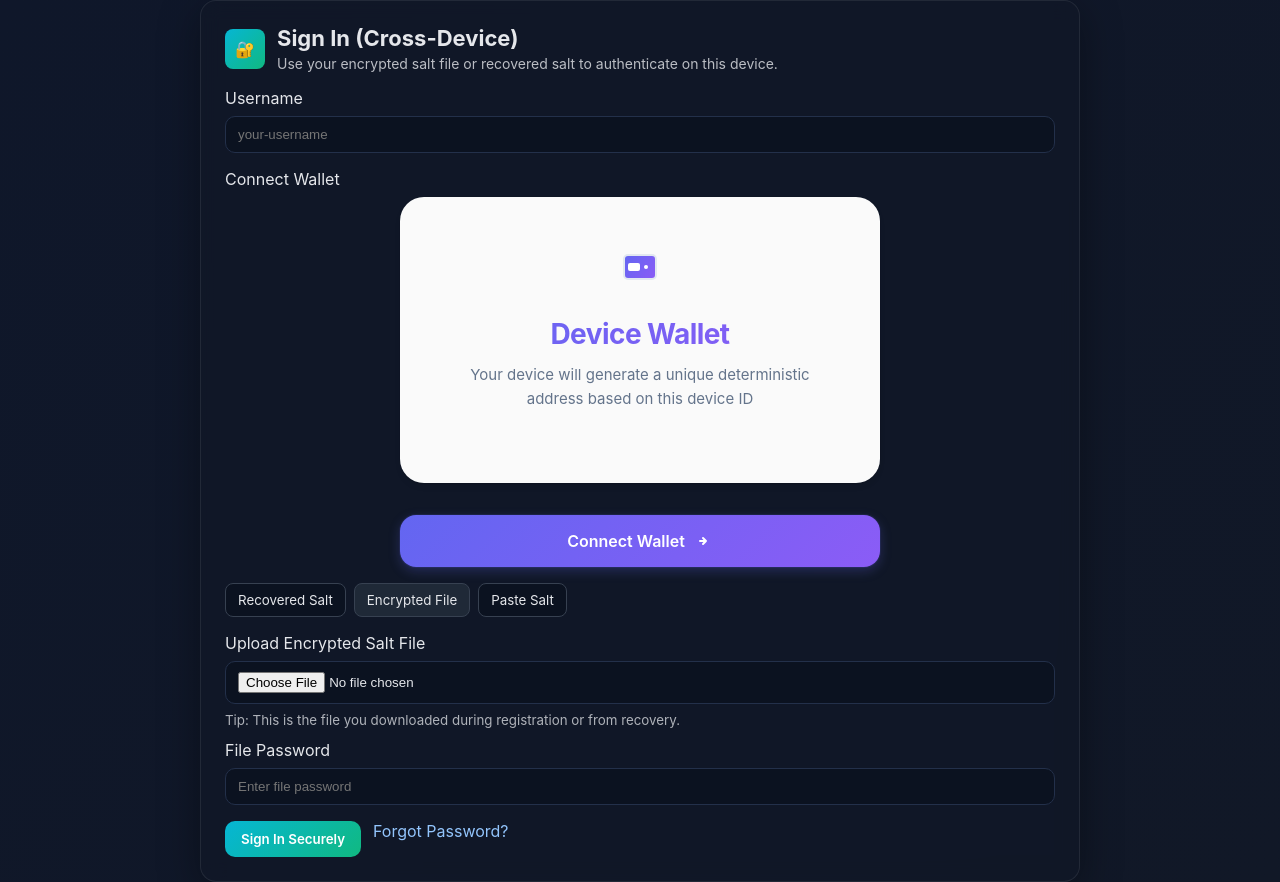
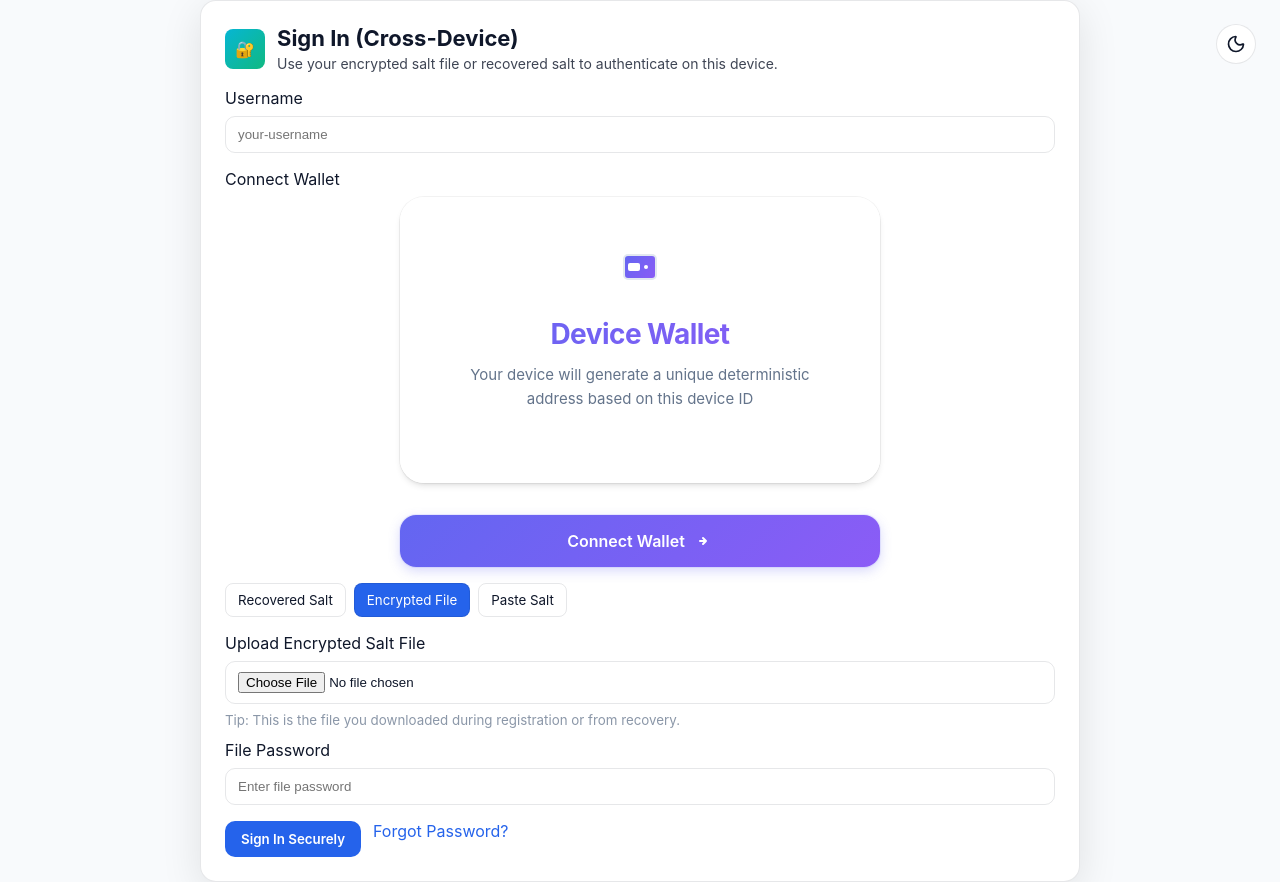
Before and after one commit to mohammadazri/SentriZK-InternalChat, a Next.js app in the folder Frontend/web/: page /signin in a window 1280 px wide. Built offline with nearby package versions, Linux system fonts and the light colour scheme; no server answers.

Commit message:
feat(web): add ThemeToggle and CSS variable support to authentication screens

```diff
--- a/Frontend/web/src/app/login/page.tsx
+++ b/Frontend/web/src/app/login/page.tsx
@@ -7,6 +7,7 @@ import { loginUser } from "@/auth/api";
 import WalletConnector from "@/components/WalletConnector";
 import styles from "./login.module.css";
 import { Lock, Wallet, KeyRound, Check, AlertCircle, LayoutDashboard, Database, Shield, Hexagon } from "lucide-react";
+import { ThemeToggle } from "@/components/theme-toggle";
 
 export default function LoginPage() {
   const [username, setUsername] = useState("");
@@ -202,6 +203,7 @@ export default function LoginPage() {
   if (isCheckingAuth) {
     return (
       <div className={styles.container}>
+        <ThemeToggle />
         <div className={styles.authCheck}>
           <div className={styles.spinner}></div>
           <p>Verifying access...</p>
@@ -214,6 +216,7 @@ export default function LoginPage() {
   if (!isAuthorized) {
     return (
       <div className={styles.container}>
+        <ThemeToggle />
         <div className={styles.accessDenied}>
           <Lock className={styles.lockIcon} color="#94a3b8" />
           <h1>Access Restricted</h1>
@@ -244,6 +247,7 @@ export default function LoginPage() {
 
   return (
     <div className={styles.container}>
+      <ThemeToggle />
       <div className={styles.card}>
         <div className={styles.header}>
           <div className={styles.brandLogo}>
--- a/Frontend/web/src/app/register/page.tsx
+++ b/Frontend/web/src/app/register/page.tsx
@@ -5,6 +5,7 @@ import { prepareRegistration, submitRegistration } from "@/auth/registerLogic";
 import WalletConnector from "@/components/WalletConnector";
 import styles from "./register.module.css";
 import { Lock, Wallet, KeyRound, Check, AlertCircle, LayoutDashboard, Database, Shield, Hexagon, ArrowLeft } from "lucide-react";
+import { ThemeToggle } from "@/components/theme-toggle";
 
 export default function RegisterPage() {
   const [username, setUsername] = useState("");
@@ -194,6 +195,7 @@ export default function RegisterPage() {
   if (isCheckingAuth) {
     return (
       <div className={styles.container}>
+        <ThemeToggle />
         <div className={styles.authCheck}>
           <div className={styles.spinner}></div>
           <p>Verifying access...</p>
@@ -206,6 +208,7 @@ export default function RegisterPage() {
   if (!isAuthorized) {
     return (
       <div className={styles.container}>
+        <ThemeToggle />
         <div className={styles.accessDenied}>
           <Lock className={styles.lockIcon} color="#94a3b8" />
           <h1>Access Restricted</h1>
@@ -225,6 +228,7 @@ export default function RegisterPage() {
 
   return (
     <div className={styles.container}>
+      <ThemeToggle />
       <div className={styles.card}>
         <div className={styles.header}>
           <div className={styles.brandLogo}>
--- a/Frontend/web/src/app/signin/page.tsx
+++ b/Frontend/web/src/app/signin/page.tsx
@@ -5,11 +5,12 @@ import { prepareLogin } from "@/auth/loginLogic";
 import { decryptSaltHex } from "@/lib/saltEncryption";
 import { loginUser } from "@/auth/api";
 import WalletConnector from "@/components/WalletConnector";
+import { ThemeToggle } from "@/components/theme-toggle";
 
 export default function SignInPage() {
   const [username, setUsername] = useState("");
   const [walletAddress, setWalletAddress] = useState("");
-  const [mode, setMode] = useState<"file"|"recovered"|"paste">("recovered");
+  const [mode, setMode] = useState<"file" | "recovered" | "paste">("recovered");
   const [password, setPassword] = useState("");
   const [fileContent, setFileContent] = useState<string>("");
   const [pastedSalt, setPastedSalt] = useState<string>("");
@@ -84,79 +85,80 @@ export default function SignInPage() {
   }
 
   return (
-    <div style={{minHeight:"100vh",display:"flex",alignItems:"center",justifyContent:"center",background: "linear-gradient(135deg,#0f172a,#111827)"}}>
-      <div style={{width:"100%",maxWidth:880,background:"rgba(17,24,39,0.6)",backdropFilter:"blur(10px)",border:"1px solid rgba(255,255,255,0.08)",borderRadius:16,padding:24,color:"#e5e7eb",boxShadow:"0 10px 40px rgba(0,0,0,0.35)"}}>
-        <div style={{display:"flex",alignItems:"center",gap:12,marginBottom:16}}>
-          <div style={{width:40,height:40,borderRadius:8,background:"linear-gradient(135deg,#06b6d4,#10b981)",display:"grid",placeItems:"center"}}>🔐</div>
+    <div style={{ minHeight: "100vh", display: "flex", alignItems: "center", justifyContent: "center", background: "var(--bg-primary)", transition: "background 0.3s" }}>
+      <ThemeToggle />
+      <div style={{ width: "100%", maxWidth: 880, background: "var(--surface)", backdropFilter: "blur(10px)", border: "1px solid var(--border-subtle)", borderRadius: 16, padding: 24, color: "var(--text-primary)", boxShadow: "0 10px 40px rgba(0,0,0,0.1)", transition: "background 0.3s, color 0.3s" }}>
+        <div style={{ display: "flex", alignItems: "center", gap: 12, marginBottom: 16 }}>
+          <div style={{ width: 40, height: 40, borderRadius: 8, background: "linear-gradient(135deg,#06b6d4,#10b981)", display: "grid", placeItems: "center" }}>🔐</div>
           <div>
-            <h1 style={{margin:0,fontSize:22,fontWeight:700}}>Sign In (Cross-Device)</h1>
-            <p style={{margin:"4px 0 0",opacity:0.8,fontSize:14}}>Use your encrypted salt file or recovered salt to authenticate on this device.</p>
+            <h1 style={{ margin: 0, fontSize: 22, fontWeight: 700 }}>Sign In (Cross-Device)</h1>
+            <p style={{ margin: "4px 0 0", opacity: 0.8, fontSize: 14 }}>Use your encrypted salt file or recovered salt to authenticate on this device.</p>
           </div>
         </div>
 
-        <form onSubmit={onSignIn} style={{display:"grid",gap:16}}>
-          <div style={{display:"grid",gap:8}}>
+        <form onSubmit={onSignIn} style={{ display: "grid", gap: 16 }}>
+          <div style={{ display: "grid", gap: 8 }}>
             <label htmlFor="username">Username</label>
-            <input id="username" value={username} onChange={(e)=>setUsername(e.target.value)} placeholder="your-username" required style={{background:"#0b1220",border:"1px solid #23304a",color:"#e5e7eb",padding:"10px 12px",borderRadius:10}}/>
+            <input id="username" value={username} onChange={(e) => setUsername(e.target.value)} placeholder="your-username" required style={{ background: "transparent", border: "1px solid var(--border-subtle)", color: "var(--text-primary)", padding: "10px 12px", borderRadius: 10 }} />
           </div>
 
-          <div style={{display:"grid",gap:8}}>
+          <div style={{ display: "grid", gap: 8 }}>
             <label>Connect Wallet</label>
             <WalletConnector onWalletConnected={handleWalletConnected} />
-            {walletAddress && <div style={{fontSize:13,opacity:0.8}}>Connected: {walletAddress.slice(0,6)}...{walletAddress.slice(-4)}</div>}
+            {walletAddress && <div style={{ fontSize: 13, opacity: 0.8 }}>Connected: {walletAddress.slice(0, 6)}...{walletAddress.slice(-4)}</div>}
           </div>
 
-          <div style={{display:"flex",gap:8,flexWrap:"wrap"}}>
-            <button type="button" onClick={()=>setMode("recovered")} style={{background: mode==="recovered"?"#1f2937":"#0b1220",border:"1px solid #374151",color:"#e5e7eb",padding:"8px 12px",borderRadius:8}}>Recovered Salt</button>
-            <button type="button" onClick={()=>setMode("file")} style={{background: mode==="file"?"#1f2937":"#0b1220",border:"1px solid #374151",color:"#e5e7eb",padding:"8px 12px",borderRadius:8}}>Encrypted File</button>
-            <button type="button" onClick={()=>setMode("paste")} style={{background: mode==="paste"?"#1f2937":"#0b1220",border:"1px solid #374151",color:"#e5e7eb",padding:"8px 12px",borderRadius:8}}>Paste Salt</button>
+          <div style={{ display: "flex", gap: 8, flexWrap: "wrap" }}>
+            <button type="button" onClick={() => setMode("recovered")} style={{ background: mode === "recovered" ? "var(--accent)" : "transparent", border: "1px solid var(--border-subtle)", color: mode === "recovered" ? "#fff" : "var(--text-primary)", padding: "8px 12px", borderRadius: 8, transition: "all 0.2s" }}>Recovered Salt</button>
+            <button type="button" onClick={() => setMode("file")} style={{ background: mode === "file" ? "var(--accent)" : "transparent", border: "1px solid var(--border-subtle)", color: mode === "file" ? "#fff" : "var(--text-primary)", padding: "8px 12px", borderRadius: 8, transition: "all 0.2s" }}>Encrypted File</button>
+            <button type="button" onClick={() => setMode("paste")} style={{ background: mode === "paste" ? "var(--accent)" : "transparent", border: "1px solid var(--border-subtle)", color: mode === "paste" ? "#fff" : "var(--text-primary)", padding: "8px 12px", borderRadius: 8, transition: "all 0.2s" }}>Paste Salt</button>
           </div>
 
           {mode === "recovered" && (
-            <div style={{display:"grid",gap:8}}>
+            <div style={{ display: "grid", gap: 8 }}>
               <label>Recovered Salt</label>
-              <code style={{background:"#0b1220",border:"1px solid #23304a",padding:"8px 10px",borderRadius:8,wordBreak:"break-all"}}>{saltHex || "(none) - go to Forgot Password to derive"}</code>
-              <div style={{display:"flex",gap:8}}>
-                <a href="/forgot-password" style={{color:"#93c5fd"}}>Forgot Password (derive salt)</a>
-                {saltHex && <button type="button" onClick={()=>navigator.clipboard.writeText(saltHex)} style={{background:"#111827",border:"1px solid #374151",color:"#e5e7eb",padding:"6px 10px",borderRadius:8}}>Copy</button>}
+              <code style={{ background: "var(--bg-primary)", border: "1px solid var(--border-subtle)", padding: "8px 10px", borderRadius: 8, wordBreak: "break-all", color: "var(--text-primary)" }}>{saltHex || "(none) - go to Forgot Password to derive"}</code>
+              <div style={{ display: "flex", gap: 8 }}>
+                <a href="/forgot-password" style={{ color: "var(--accent)" }}>Forgot Password (derive salt)</a>
+                {saltHex && <button type="button" onClick={() => navigator.clipboard.writeText(saltHex)} style={{ background: "transparent", border: "1px solid var(--border-subtle)", color: "var(--text-primary)", padding: "6px 10px", borderRadius: 8 }}>Copy</button>}
               </div>
             </div>
           )}
 
           {mode === "file" && (
-            <div style={{display:"grid",gap:12}}>
-              <div style={{display:"grid",gap:8}}>
+            <div style={{ display: "grid", gap: 12 }}>
+              <div style={{ display: "grid", gap: 8 }}>
                 <label>Upload Encrypted Salt File</label>
-                <input type="file" accept=".txt,.enc,.json" onChange={handleFileChange} style={{background:"#0b1220",border:"1px solid #23304a",color:"#e5e7eb",padding:"10px 12px",borderRadius:10}} />
-                <small style={{opacity:0.75}}>Tip: This is the file you downloaded during registration or from recovery.</small>
+                <input type="file" accept=".txt,.enc,.json" onChange={handleFileChange} style={{ background: "transparent", border: "1px solid var(--border-subtle)", color: "var(--text-primary)", padding: "10px 12px", borderRadius: 10 }} />
+                <small style={{ opacity: 0.75, color: "var(--text-secondary)" }}>Tip: This is the file you downloaded during registration or from recovery.</small>
               </div>
-              <div style={{display:"grid",gap:8}}>
+              <div style={{ display: "grid", gap: 8 }}>
                 <label>File Password</label>
-                <input type="password" value={password} onChange={(e)=>setPassword(e.target.value)} placeholder="Enter file password" style={{background:"#0b1220",border:"1px solid #23304a",color:"#e5e7eb",padding:"10px 12px",borderRadius:10}} />
+                <input type="password" value={password} onChange={(e) => setPassword(e.target.value)} placeholder="Enter file password" style={{ background: "transparent", border: "1px solid var(--border-subtle)", color: "var(--text-primary)", padding: "10px 12px", borderRadius: 10 }} />
               </div>
             </div>
           )}
 
           {mode === "paste" && (
-            <div style={{display:"grid",gap:8}}>
+            <div style={{ display: "grid", gap: 8 }}>
               <label>Salt (hex)</label>
-              <input value={pastedSalt} onChange={(e)=>setPastedSalt(e.target.value)} placeholder="e.g. 9fa2..." style={{background:"#0b1220",border:"1px solid #23304a",color:"#e5e7eb",padding:"10px 12px",borderRadius:10}}/>
-              <small style={{opacity:0.75}}>Only paste if you fully trust this device and environment.</small>
+              <input value={pastedSalt} onChange={(e) => setPastedSalt(e.target.value)} placeholder="e.g. 9fa2..." style={{ background: "transparent", border: "1px solid var(--border-subtle)", color: "var(--text-primary)", padding: "10px 12px", borderRadius: 10 }} />
+              <small style={{ opacity: 0.75, color: "var(--text-secondary)" }}>Only paste if you fully trust this device and environment.</small>
             </div>
           )}
 
           {error && (
-            <div style={{background:"#3f1d1d",border:"1px solid #7f1d1d",padding:12,borderRadius:10,color:"#fecaca"}}>{error}</div>
+            <div style={{ background: "rgba(239, 68, 68, 0.1)", border: "1px solid var(--danger)", padding: 12, borderRadius: 10, color: "var(--danger)" }}>{error}</div>
           )}
           {message && (
-            <div style={{background:"#0f2f28",border:"1px solid #134e4a",padding:12,borderRadius:10,color:"#bbf7d0"}}>{message}</div>
+            <div style={{ background: "rgba(16, 185, 129, 0.1)", border: "1px solid var(--success)", padding: 12, borderRadius: 10, color: "var(--success)" }}>{message}</div>
           )}
 
-          <div style={{display:"flex",gap:12,flexWrap:"wrap"}}>
-            <button disabled={loading} type="submit" style={{background:"linear-gradient(135deg,#06b6d4,#10b981)",border:"none",color:"white",padding:"10px 16px",borderRadius:10,fontWeight:600}}>
+          <div style={{ display: "flex", gap: 12, flexWrap: "wrap" }}>
+            <button disabled={loading} type="submit" style={{ background: "var(--accent)", border: "none", color: "white", padding: "10px 16px", borderRadius: 10, fontWeight: 600 }}>
               {loading ? "Signing in..." : "Sign In Securely"}
             </button>
-            <a href="/forgot-password" style={{color:"#93c5fd"}}>Forgot Password?</a>
+            <a href="/forgot-password" style={{ color: "var(--accent)" }}>Forgot Password?</a>
           </div>
         </form>
       </div>
```
Also changed, not shown: Frontend/web/src/app/forgot-password/page.tsx (+9 -7 lines).
